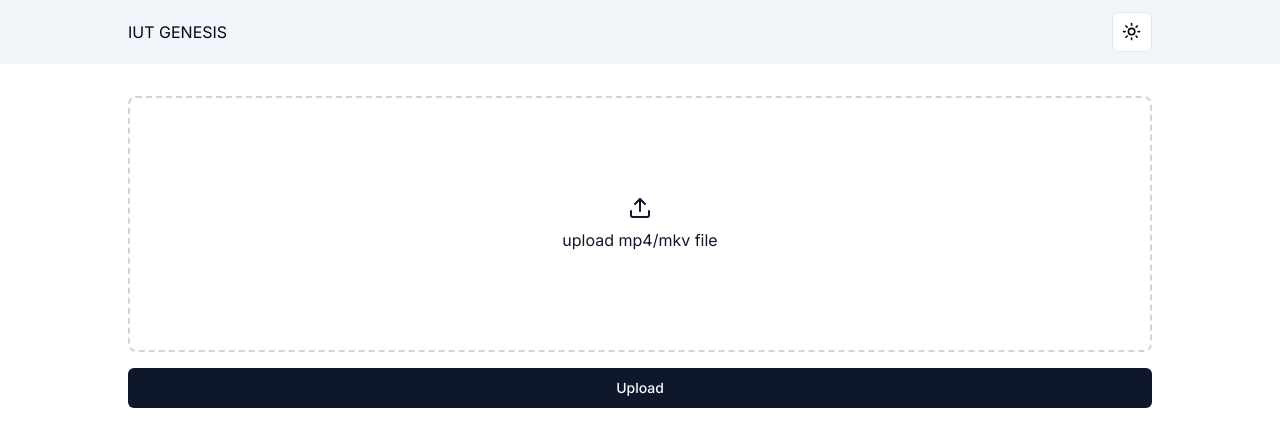
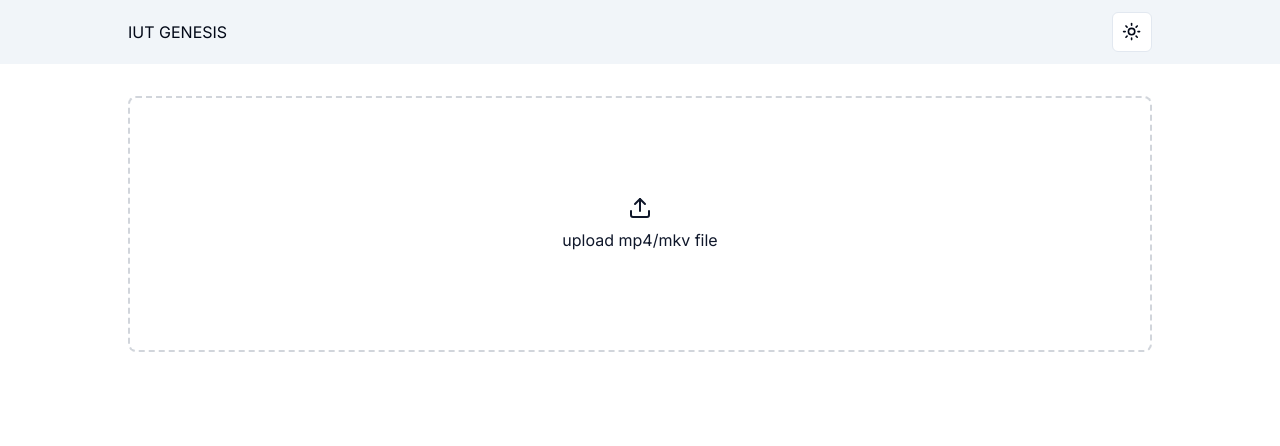
Before and after one commit to shahnewaz-labib/video-probe, a Next.js app in the folder frontend/: page / in a window 1280 px wide. Shown: the top 446 px of the page. Built offline with nearby package versions, Linux system fonts and the light colour scheme.

Commit message:
show dummy summary on successful file upload

```diff
--- a/frontend/src/app/page.tsx
+++ b/frontend/src/app/page.tsx
@@ -1,11 +1,43 @@
+"use client"
+
 import FileUpload from "@/components/file-upload"
+import { useState } from "react"
 
 export default function Home() {
+    const [isFileUploaded, setIsFileUploaded] = useState(false)
+
+    const onFileSubmit = async (file: File) => {
+        if (!file) return
+
+        try {
+            const data = new FormData()
+            data.set("file", file)
+
+            const res = await fetch("/api/upload", {
+                method: "POST",
+                body: data,
+            })
+            if (!res.ok) throw new Error(await res.text())
+            setIsFileUploaded(true)
+        } catch (e: any) {
+            console.error(e)
+        }
+    }
+
     return (
         <div className="px-32 py-8">
-            <div>
-                <FileUpload className="flex flex-col gap-y-4" />
-            </div>
+            {!isFileUploaded ? (
+                <div>
+                    <FileUpload
+                        className="flex flex-col gap-y-4"
+                        onFileSubmit={onFileSubmit}
+                    />
+                </div>
+            ) : (
+                <div>
+                    <p>summary</p>
+                </div>
+            )}
         </div>
     )
 }
--- a/frontend/src/components/file-upload.tsx
+++ b/frontend/src/components/file-upload.tsx
@@ -10,27 +10,12 @@ const allowedFileTypes = {
     "video/x-matroska": [".mkv"],
 }
 
-export default function FileUpload({
-    ...props
-}: React.HTMLAttributes<HTMLDivElement>) {
-    const [file, setFile] = useState<File>()
+interface IProps extends React.HTMLAttributes<HTMLDivElement> {
+    onFileSubmit: (file: File) => void
+}
 
-    const onSubmit = async () => {
-        if (!file) return
-
-        try {
-            const data = new FormData()
-            data.set("file", file)
-
-            const res = await fetch("/api/upload", {
-                method: "POST",
-                body: data,
-            })
-            if (!res.ok) throw new Error(await res.text())
-        } catch (e: any) {
-            console.error(e)
-        }
-    }
+export default function FileUpload(props: IProps) {
+    const [file, setFile] = useState<File | undefined>()
 
     return (
         <div {...props}>
@@ -47,9 +32,14 @@ export default function FileUpload({
                 }}
                 uploadIcon={<Upload />}
             />
-            <Button className="w-full" onClick={onSubmit}>
-                Upload
-            </Button>
+            {file && (
+                <Button
+                    className="w-full"
+                    onClick={() => props.onFileSubmit(file)}
+                >
+                    Upload
+                </Button>
+            )}
         </div>
     )
 }
```
